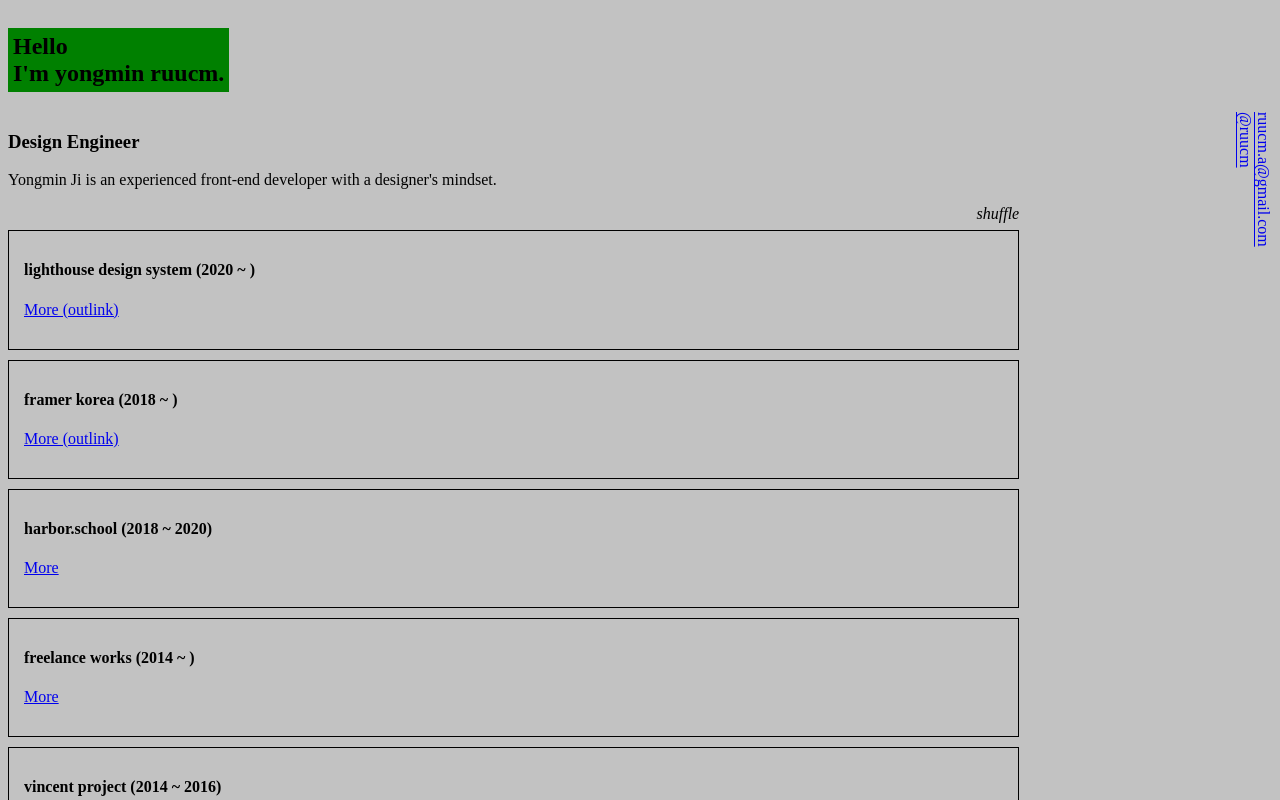
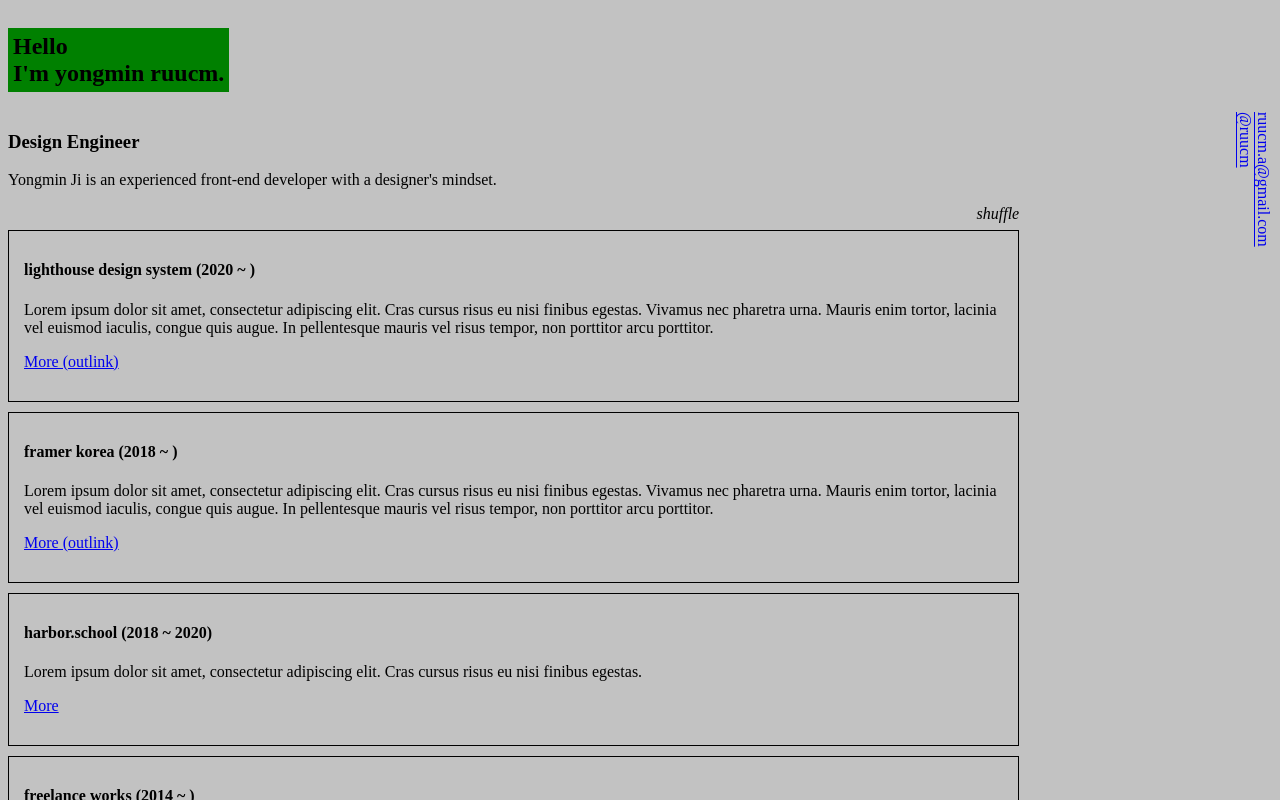
Before and after one commit to ruucm/ruucm.github.io, a Next.js app: page / in a window 1280 px wide. Shown: the top 800 px of the page. Built offline with nearby package versions, Linux system fonts and the light colour scheme.

Commit message:
add desc

```diff
--- a/consts.js
+++ b/consts.js
@@ -1,31 +1,66 @@
 export const cardDatas = [
   {
     title: "lighthouse design system",
-    description: "",
+    description:
+      Math.random() > 0.3
+        ? `Lorem ipsum dolor sit amet, consectetur adipiscing elit. Cras cursus
+          risus eu nisi finibus egestas. Vivamus nec pharetra urna. Mauris enim
+          tortor, lacinia vel euismod iaculis, congue quis augue. In
+          pellentesque mauris vel risus tempor, non porttitor arcu porttitor.`
+        : `Lorem ipsum dolor sit amet, consectetur adipiscing elit. Cras cursus
+          risus eu nisi finibus egestas.`,
     duration: "2020 ~ ",
     outlink: "https://lighthouse.harbor.school",
   },
   {
     title: "framer korea",
-    description: "",
+    description:
+      Math.random() > 0.3
+        ? `Lorem ipsum dolor sit amet, consectetur adipiscing elit. Cras cursus
+          risus eu nisi finibus egestas. Vivamus nec pharetra urna. Mauris enim
+          tortor, lacinia vel euismod iaculis, congue quis augue. In
+          pellentesque mauris vel risus tempor, non porttitor arcu porttitor.`
+        : `Lorem ipsum dolor sit amet, consectetur adipiscing elit. Cras cursus
+          risus eu nisi finibus egestas.`,
     duration: "2018 ~ ",
     outlink: "https://framerkorea.org/",
   },
   {
     title: "harbor.school",
-    description: "",
+    description:
+      Math.random() > 0.3
+        ? `Lorem ipsum dolor sit amet, consectetur adipiscing elit. Cras cursus
+          risus eu nisi finibus egestas. Vivamus nec pharetra urna. Mauris enim
+          tortor, lacinia vel euismod iaculis, congue quis augue. In
+          pellentesque mauris vel risus tempor, non porttitor arcu porttitor.`
+        : `Lorem ipsum dolor sit amet, consectetur adipiscing elit. Cras cursus
+          risus eu nisi finibus egestas.`,
     duration: "2018 ~ 2020",
     link: "/portfolio/harbor-school",
   },
   {
     title: "freelance works",
-    description: "",
+    description:
+      Math.random() > 0.3
+        ? `Lorem ipsum dolor sit amet, consectetur adipiscing elit. Cras cursus
+          risus eu nisi finibus egestas. Vivamus nec pharetra urna. Mauris enim
+          tortor, lacinia vel euismod iaculis, congue quis augue. In
+          pellentesque mauris vel risus tempor, non porttitor arcu porttitor.`
+        : `Lorem ipsum dolor sit amet, consectetur adipiscing elit. Cras cursus
+          risus eu nisi finibus egestas.`,
     duration: "2014 ~ ",
     link: "/portfolio/freelance-works",
   },
   {
     title: "vincent project",
-    description: "",
+    description:
+      Math.random() > 0.3
+        ? `Lorem ipsum dolor sit amet, consectetur adipiscing elit. Cras cursus
+          risus eu nisi finibus egestas. Vivamus nec pharetra urna. Mauris enim
+          tortor, lacinia vel euismod iaculis, congue quis augue. In
+          pellentesque mauris vel risus tempor, non porttitor arcu porttitor.`
+        : `Lorem ipsum dolor sit amet, consectetur adipiscing elit. Cras cursus
+          risus eu nisi finibus egestas.`,
     duration: "2014 ~ 2016",
     outlink: "https://www.instagram.com/vincent.project/",
   },
```
